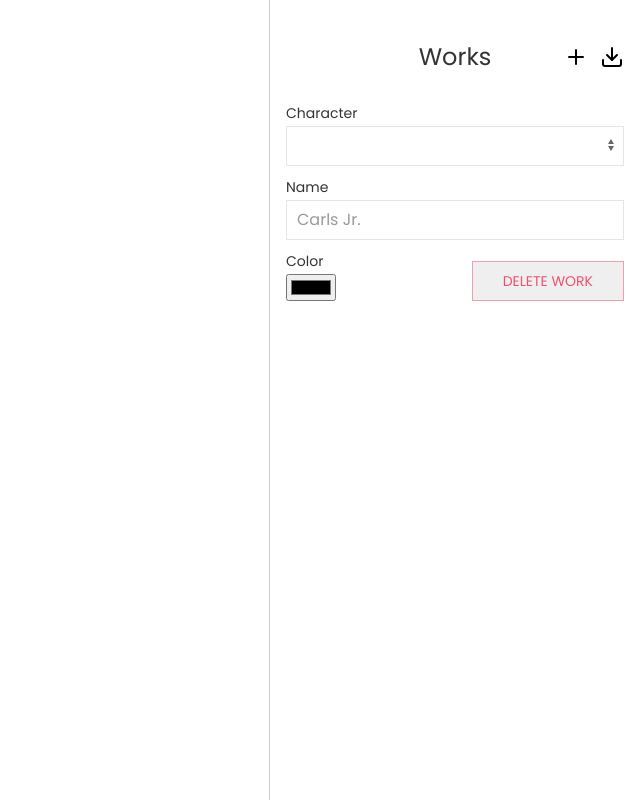
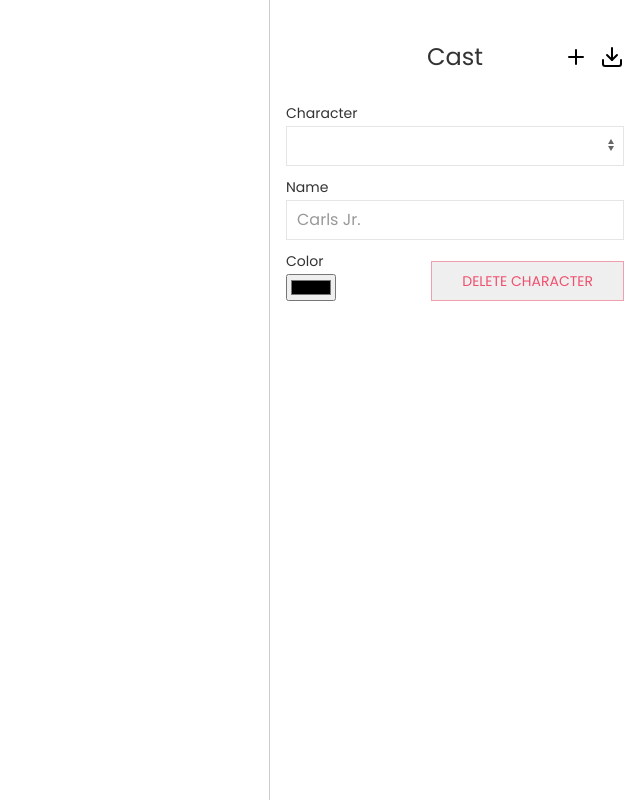
Before and after one commit to spswatron/le-batman, a website built with Parcel: page editable.html in a window 1280 px wide. Shown: the whole page, without its empty margins (640-1280 px from the left). Built offline with nearby package versions, Linux system fonts and the light colour scheme.

Commit message:
change back cast name

```diff
--- a/editable.html
+++ b/editable.html
@@ -39,7 +39,7 @@
 
     <div class="options-container">
       <div class="options-top">
-        <h3 class="options-header">Works</h3>
+        <h3 class="options-header">Cast</h3>
         <div class="top-button-row">
           <buton id="add-character" class="add-button"
             ><img class="plus-icon" src="/icons/plus.svg"
@@ -83,7 +83,7 @@
               id="delete-character"
               class="uk-button uk-button-delete"
             >
-              Delete Work
+              Delete Character
             </button>
           </div>
         </div>
```
